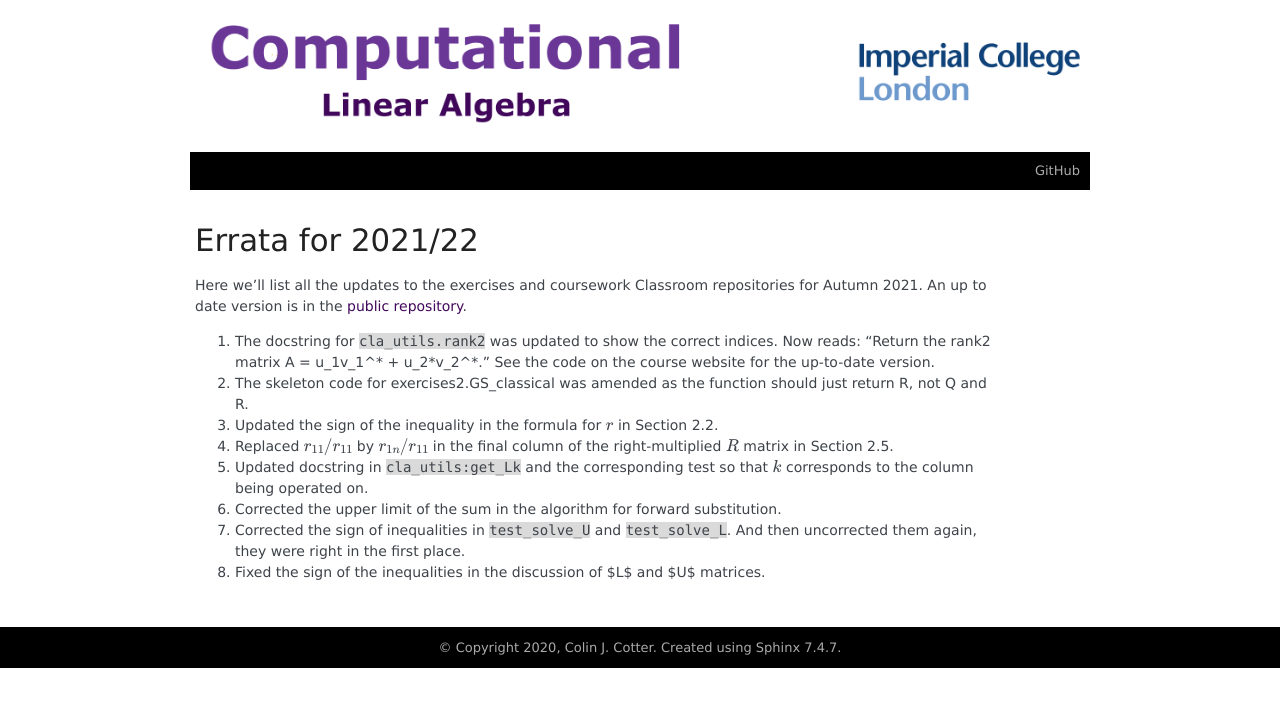
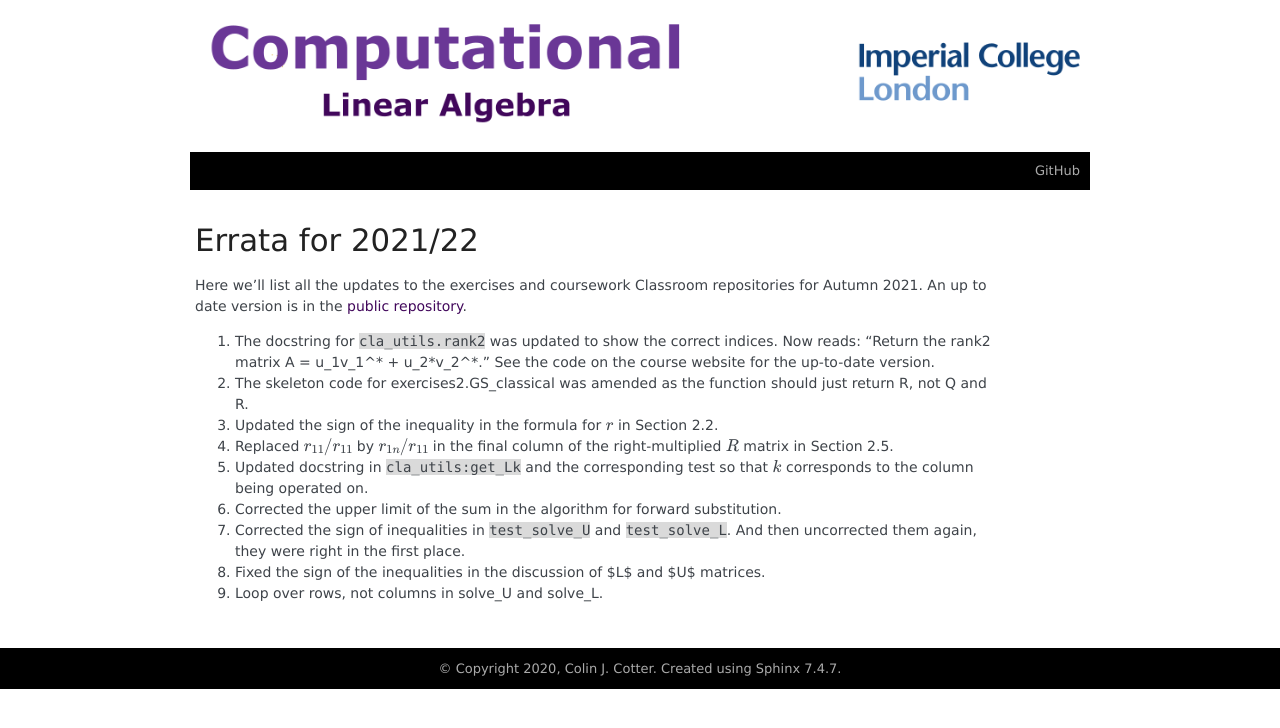
Before and after one commit to comp-lin-alg/comp-lin-alg-course, a Sphinx documentation site: the page built from doc/source/errata.rst, in a window 1280 px wide. Shown: the top 728 px of the page. Built offline with Sphinx 7.4.7, drawn with Linux system fonts in a browser that asks for light colours; formulas are drawn with MathJax 3; pages that are not in the unit, such as notebooks, are missing from menus.

Commit message:
rows not columns

```diff
--- a/doc/source/L4_LU_decomposition.rst
+++ b/doc/source/L4_LU_decomposition.rst
@@ -324,7 +324,7 @@
    They should use forward and backward substitution to solve lower
    and upper triangular systems respectively. The interfaces are set
    so that multiple right hand sides can be provided and solved at the
-   same time. The functions should only use one loop over the columns
+   same time. The functions should only use one loop over the rows
    of `L` (or `U`), to efficiently solve the multiple problems. The
    test script ``test_exercises6.py`` in the ``test`` directory will
    test these functions.
--- a/doc/source/errata.rst
+++ b/doc/source/errata.rst
@@ -32,3 +32,5 @@
    in the first place.
 
 8. Fixed the sign of the inequalities in the discussion of $L$ and $U$ matrices.
+
+9. Loop over rows, not columns in solve_U and solve_L.
```
